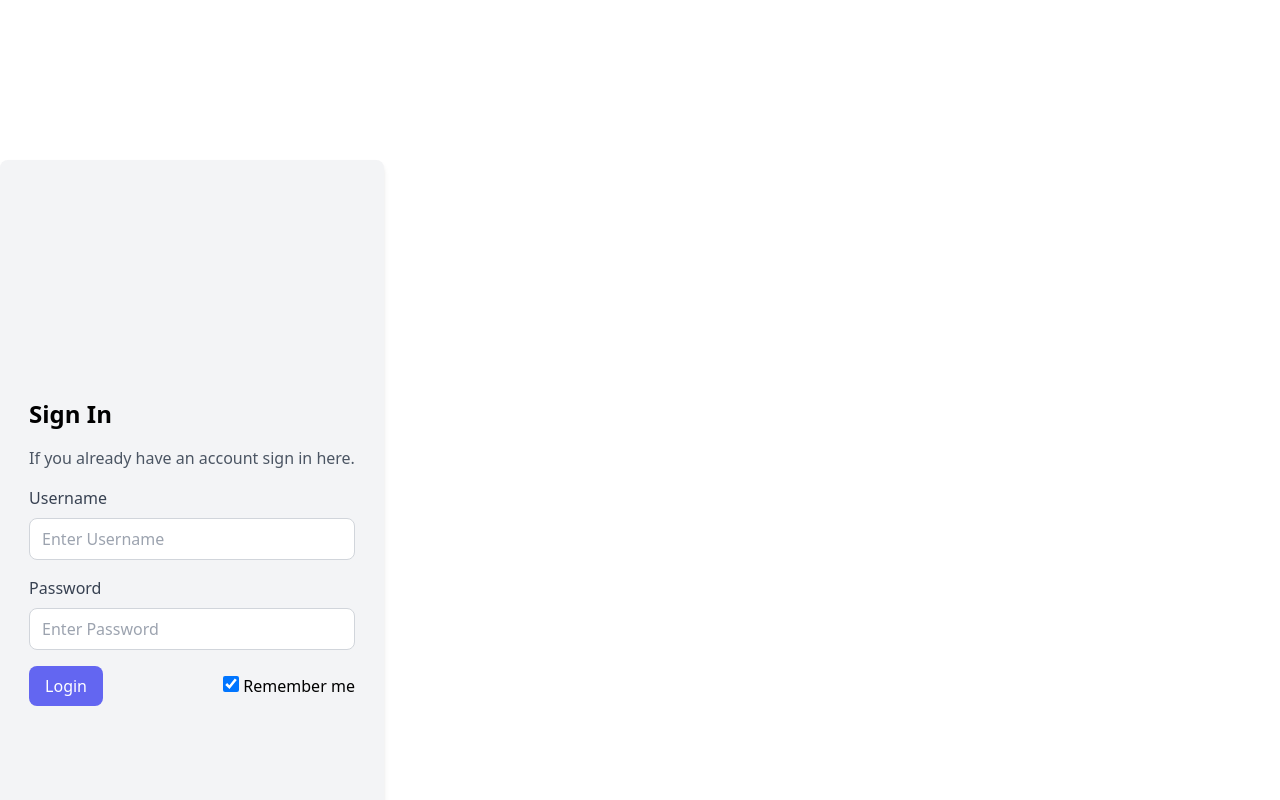
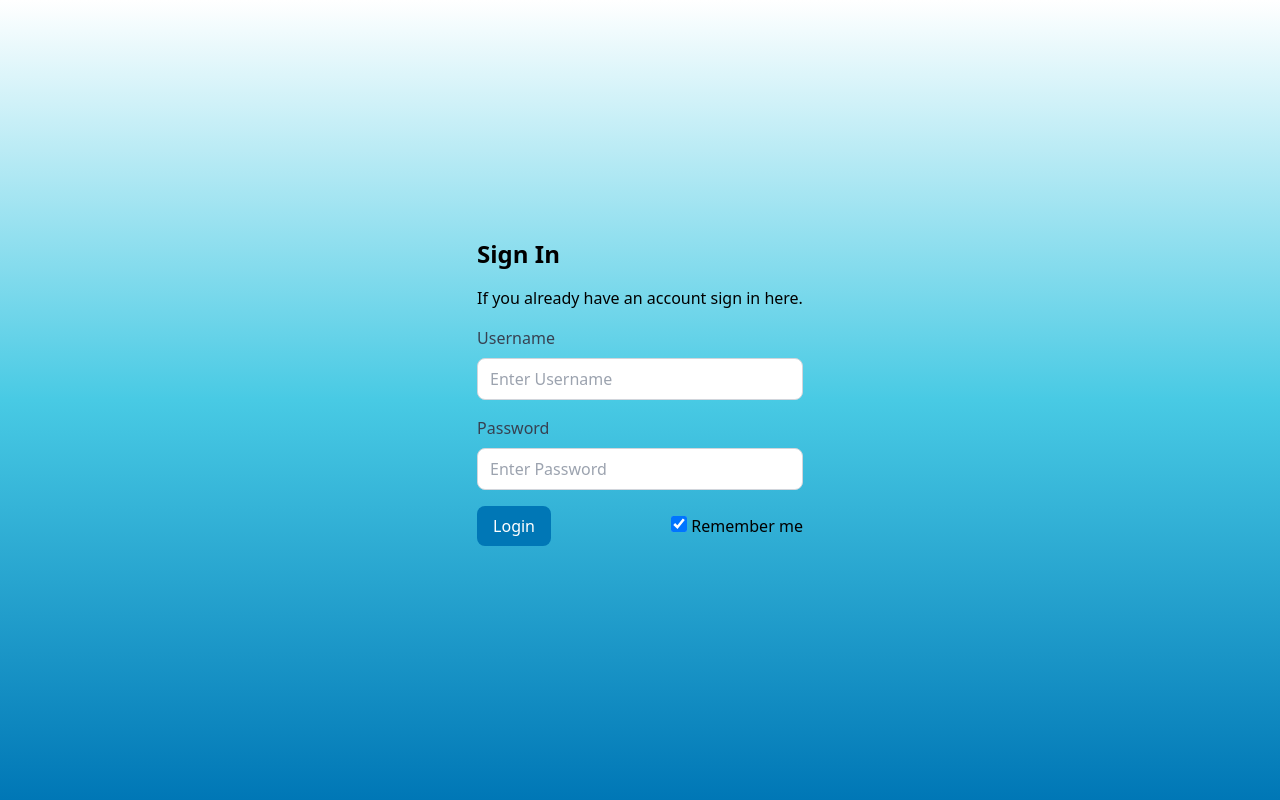
Before and after one commit to tushyagupta81/boosthack2, a React (Vite) app: page /login in a window 1280 px wide. Shown: the top 800 px of the page. Built offline with nearby package versions, Linux system fonts and the light colour scheme.

Commit message:
modified:   src/pages/Login.jsx

```diff
--- a/src/pages/Login.jsx
+++ b/src/pages/Login.jsx
@@ -3,28 +3,30 @@ import { Nav } from "../sections/index.js";
 const Login = () => {
   return (
     <>
-      <form class="bg-gray-100 flex items-center justify-center min-h-screen  p-6 rounded-lg shadow-md w-full max-w-sm mt-40 mb-40">
+    <body class="bg-gradient-to-b from-white via-blue-400 to-blue-700 flex items-center justify-center min-h-screen">
+      <form >
       <div>
           <header class="text-2xl font-bold mb-4">Sign In </header>
-          <p class="mb-4 text-gray-600">If you already have an account sign in here.</p>
+          <p class="mb-4 text-black">If you already have an account sign in here.</p>
           <div class="mb-4">
           <label for="uname" class="block text-gray-700 mb-2">
               Username
           </label>
-        <input type="text" placeholder="Enter Username" name="uname" required class="w-full px-3 py-2 border border-gray-300 rounded-lg focus:outline-none focus:border-indigo-500" />
+        <input type="text" placeholder="Enter Username" name="uname" required class="w-full px-3 py-2 border border-gray-300 rounded-lg focus:outline-none focus:border-blue-500" />
           </div>
           <div class="mb-4">
         <label for="psw" class="block text-gray-700 mb-2">Password</label>
-        <input type="password" placeholder="Enter Password" name="psw" required class="w-full px-3 py-2 border border-gray-300 rounded-lg focus:outline-none focus:border-indigo-500" />
+        <input type="password" placeholder="Enter Password" name="psw" required class="w-full px-3 py-2 border border-gray-300 rounded-lg focus:outline-none focus:border-blue-500" />
           </div>
           <div class="flex items-center justify-between mb-4">
-        <button type="submit" class="bg-indigo-500 text-white px-4 py-2 rounded-lg hover:bg-indigo-600 focus:outline-none">Login</button>
+        <button type="submit" class="bg-blue-700 text-white px-4 py-2 rounded-lg hover:bg-blue-800 focus:outline-none">Login</button>
         <label>
-          <input type="checkbox" checked="checked" name="remember" class="form-checkbox h-4 w-4 text-indigo-600 transition duration-150 ease-in-out"  /> Remember me
+          <input type="checkbox" checked="checked" name="remember" class="form-checkbox h-4 w-4 text-blue-800 transition duration-150 ease-in-out"  /> Remember me
         </label>
           </div>
       </div>
       </form>
+      </body>
     </>
   );
 };
```
